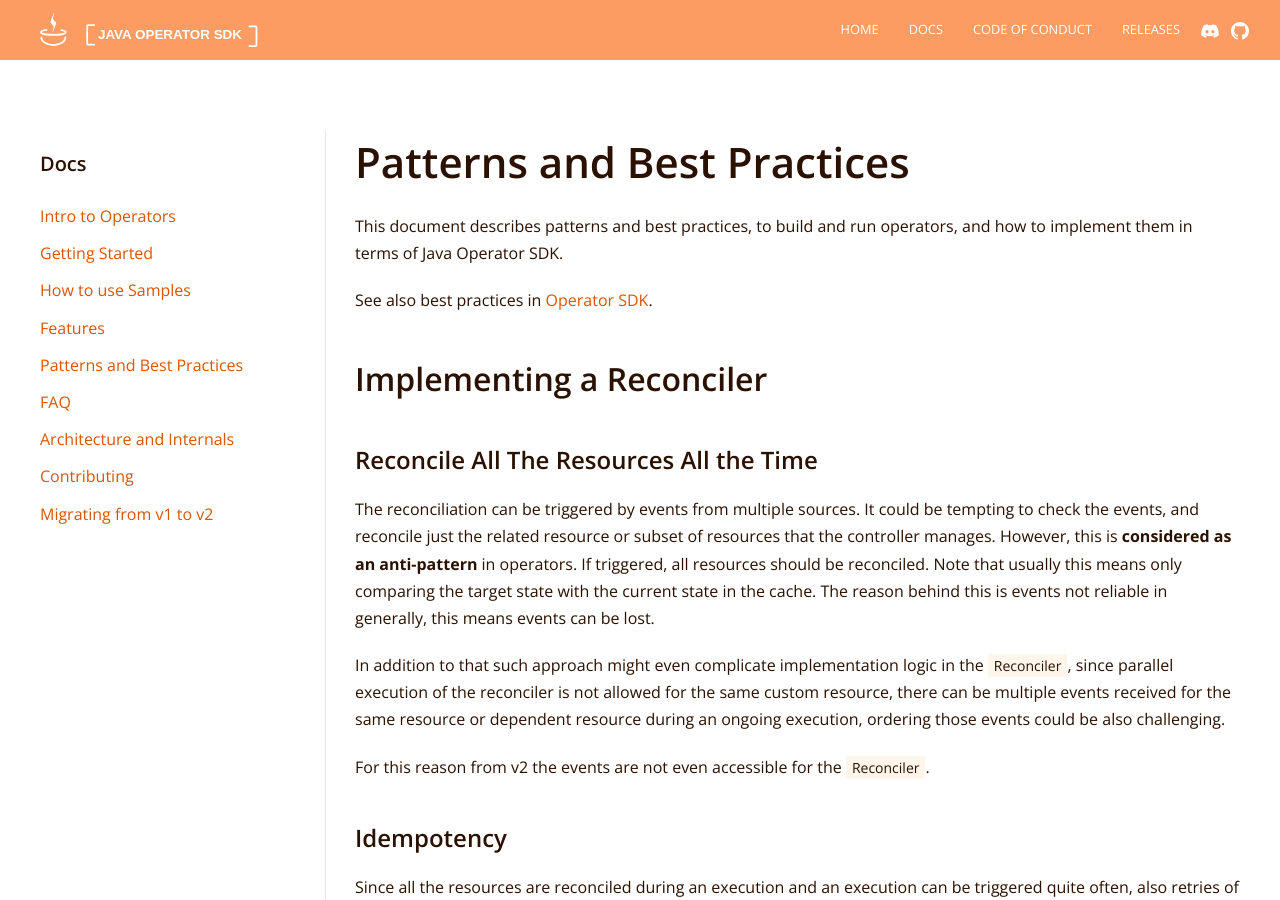
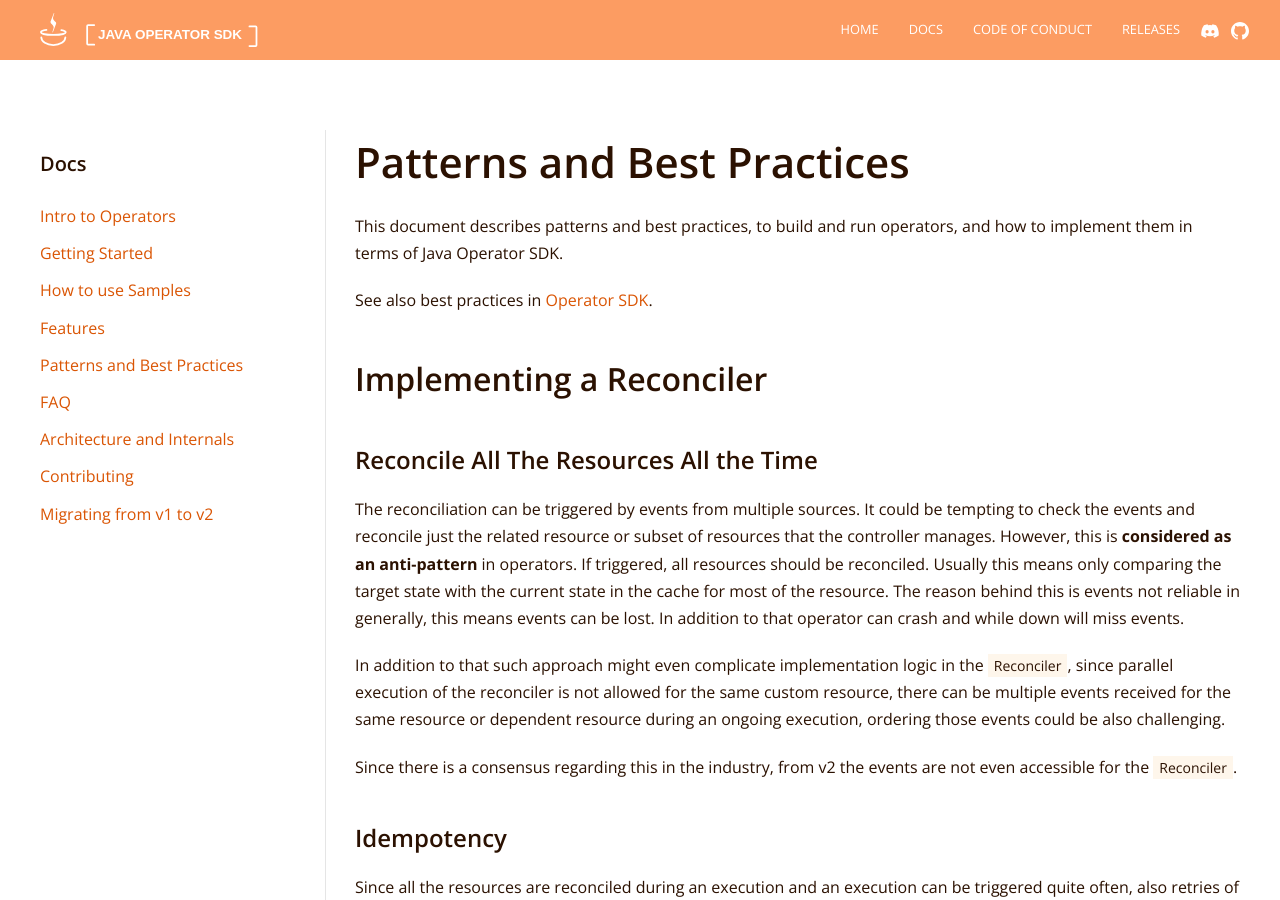
Before and after one commit to operator-framework/java-operator-sdk, a Jekyll site: the page built from docs/documentation/patterns-best-practices.md, in a window 1280 px wide and 900 px high. Built offline with Jekyll 4.4.1, drawn with Linux system fonts in a browser that asks for light colours; nearby versions of some CDN libraries.

Commit message:
docs: improvements

```diff
--- a/docs/documentation/patterns-best-practices.md
+++ b/docs/documentation/patterns-best-practices.md
@@ -16,17 +16,19 @@ See also best practices in [Operator SDK](https://sdk.operatorframework.io/docs/
 
 ### Reconcile All The Resources All the Time
 
-The reconciliation can be triggered by events from multiple sources. It could be tempting to check the events, and
+The reconciliation can be triggered by events from multiple sources. It could be tempting to check the events and
 reconcile just the related resource or subset of resources that the controller manages. However, this is **considered as an
-anti-pattern** in operators. If triggered, all resources should be reconciled. Note that usually this means only
-comparing the target state with the current state in the cache. The reason behind this is events not reliable in
-generally, this means events can be lost.
+anti-pattern** in operators. If triggered, all resources should be reconciled. Usually this means only
+comparing the target state with the current state in the cache for most of the resource.
+The reason behind this is events not reliable in generally, this means events can be lost. In addition to that operator
+can crash and while down will miss events.
 
 In addition to that such approach might even complicate implementation logic in the `Reconciler`, since parallel
 execution of the reconciler is not allowed for the same custom resource, there can be multiple events received for the
 same resource or dependent resource during an ongoing execution, ordering those events could be also challenging.
 
-For this reason from v2 the events are not even accessible for the `Reconciler`.
+Since there is a consensus regarding this in the industry, from v2 the events are not even accessible for
+the `Reconciler`.
 
 ### Idempotency
 
```
